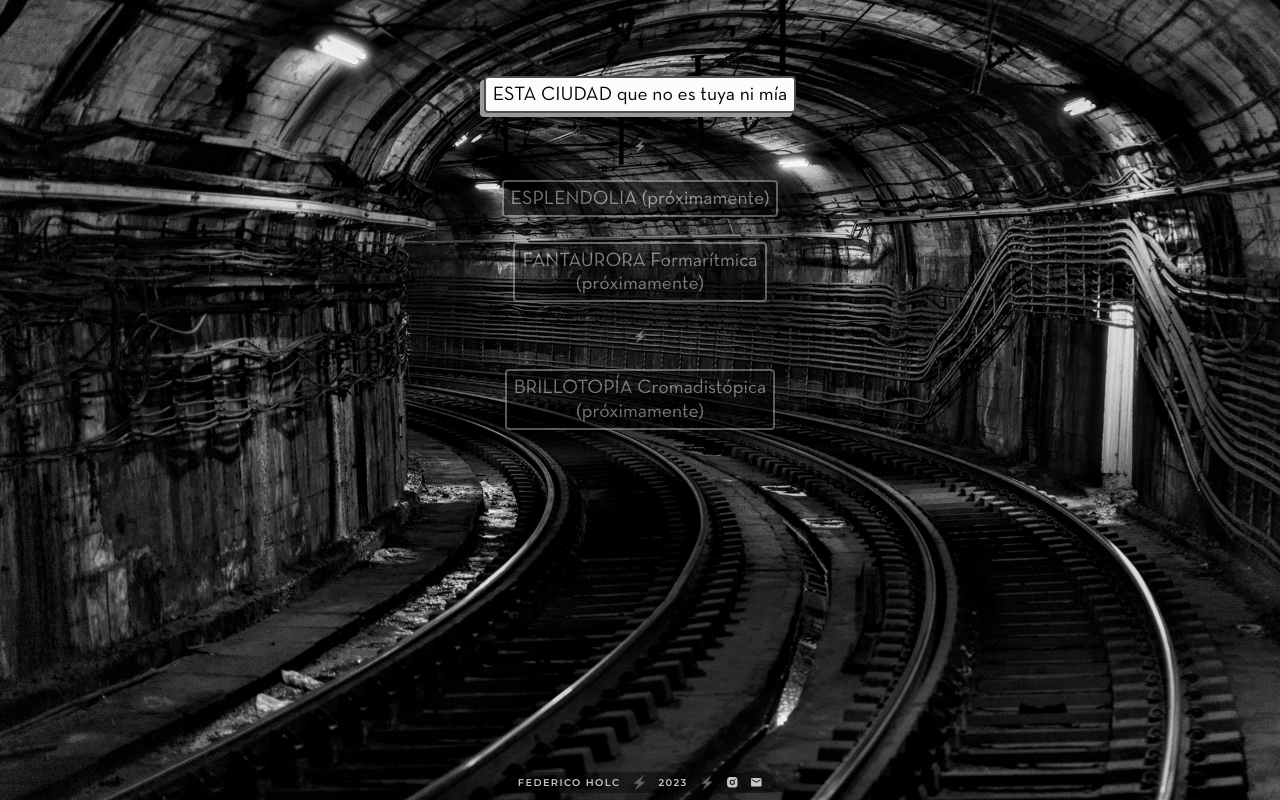
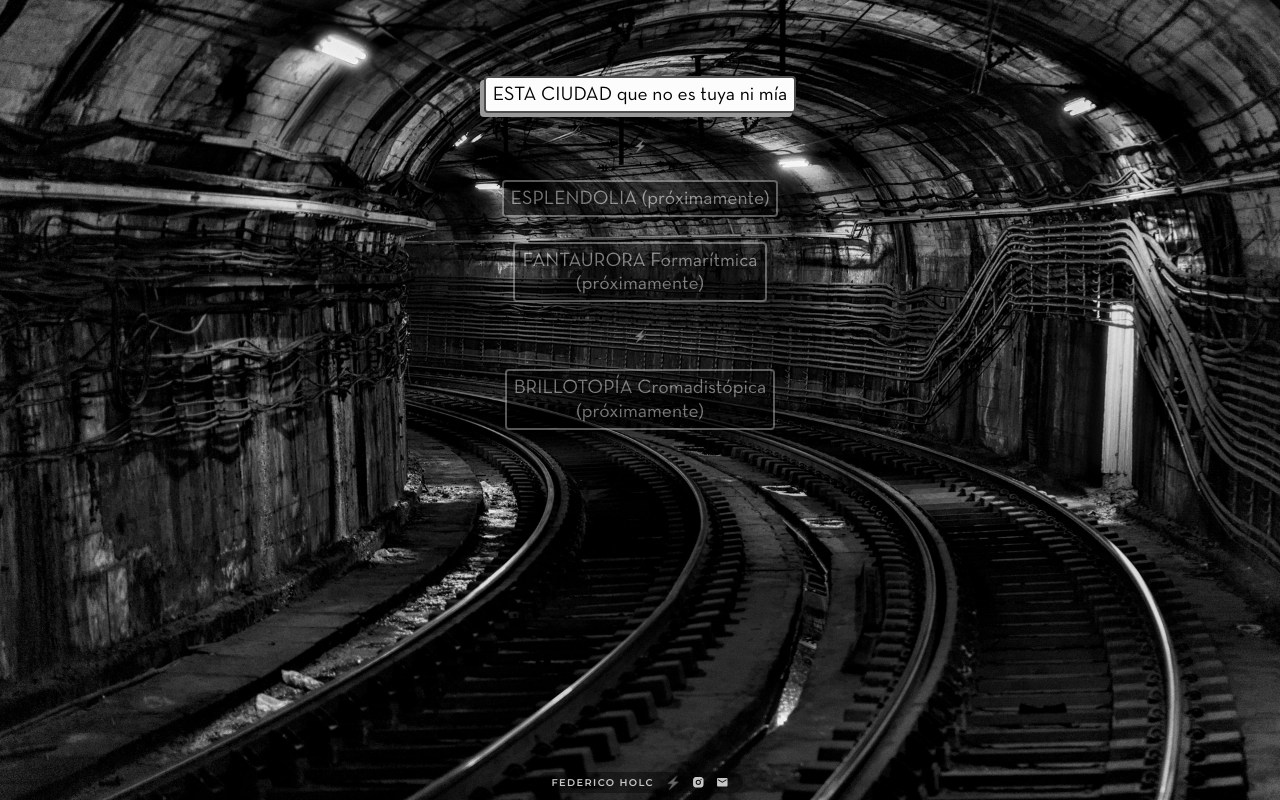
Before and after one commit to fedeholc/fotos.fedeholc.ar, a Next.js app: page / in a window 1280 px wide. Built offline with nearby package versions, Linux system fonts and the light colour scheme; a web font is replaced by a local one.

Commit message:
remove year from footer

```diff
--- a/app/components/footer.tsx
+++ b/app/components/footer.tsx
@@ -12,8 +12,8 @@ export default function Footer() {
           <div className={Foot.nombre}>FEDERICO HOLC</div>
         </Link>
         <div className={Foot.emoji}>⚡️</div>
-        <div className={Foot.nombre}>2023</div>
-        <div className={Foot.emoji}>⚡️</div>
+        {/* <div className={Foot.nombre}>2023</div>
+        <div className={Foot.emoji}>⚡️</div> */}
         {/*  <a
           className={Foot.icon}
           href="https://fotos.fedeholc.ar"
```
